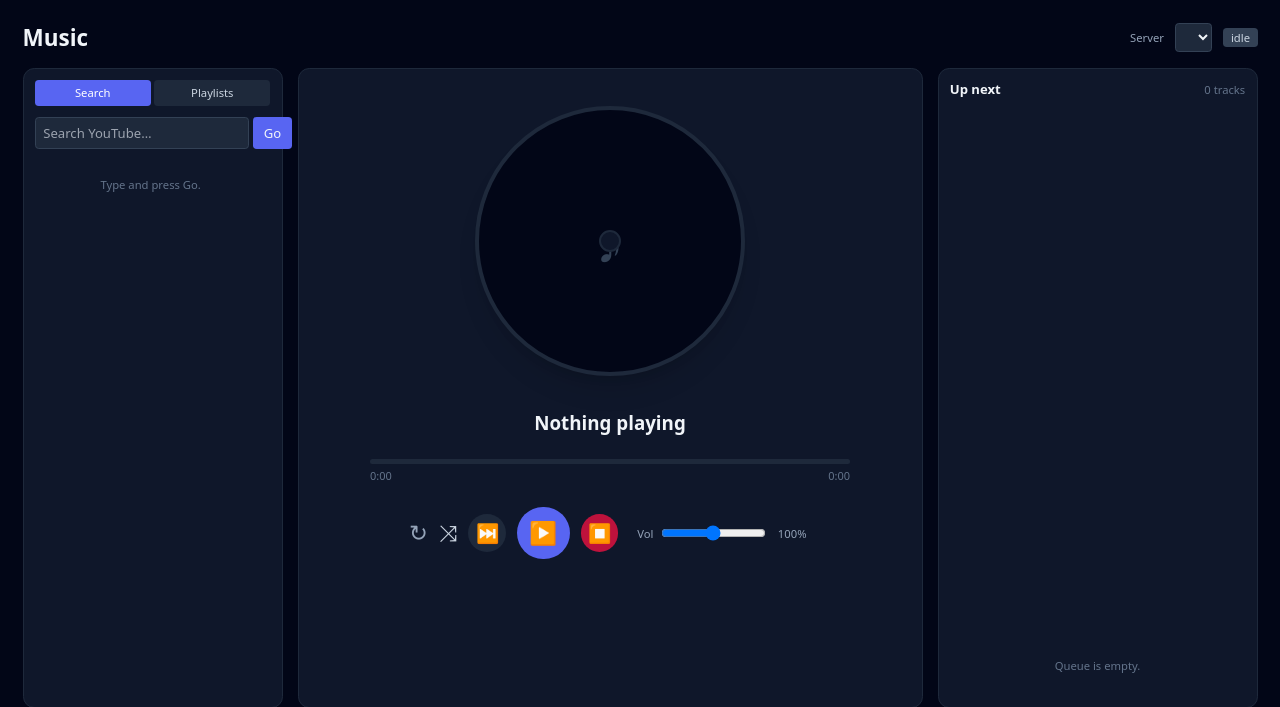
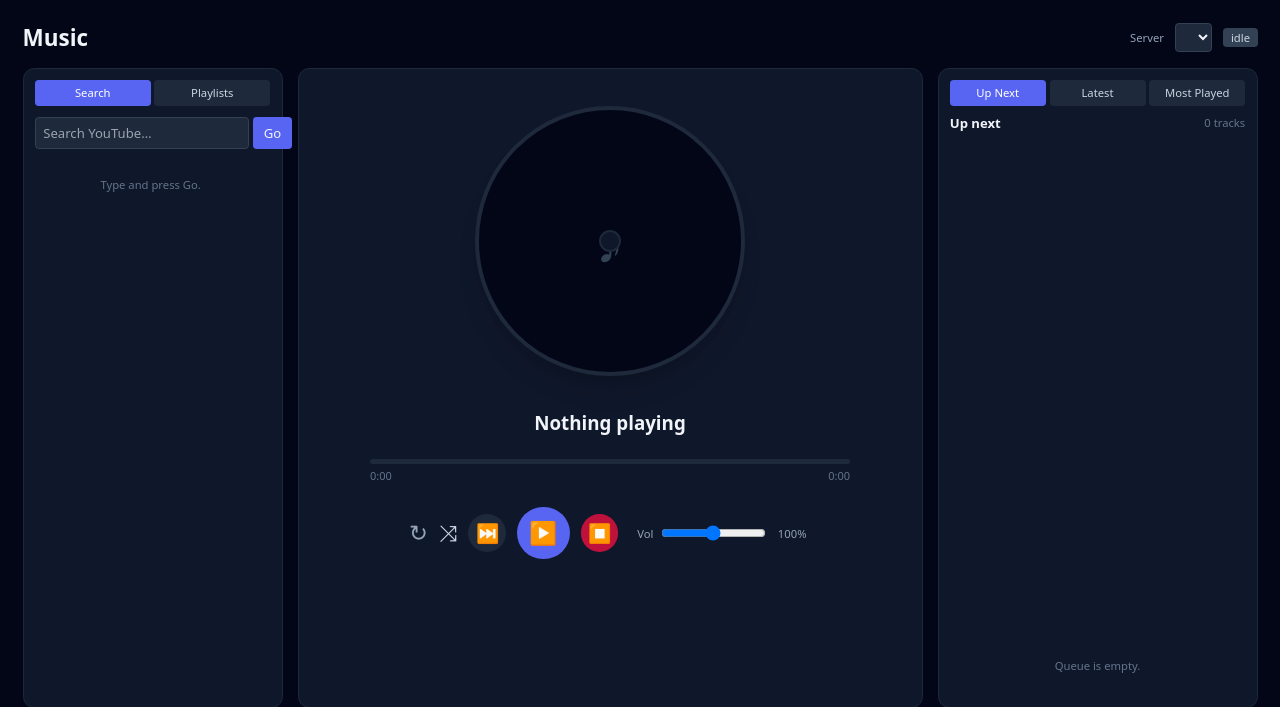
Before and after one commit to VeridonNetzwerk/Cognix, a Python web app: template web/templates/music.html in a window 1280 px wide. Shown: the top 707 px of the page. Run offline with Jinja, Linux system fonts and the light colour scheme; the template is opened without the code that fills it: most values are stand-ins (such as "Sample title", 1, 10 or a date in 2020); lists and menus that the app fills with data are empty; some libraries are stand-ins or nearby versions.

Commit message:
feat: backup messages capture, music history tabs, welcome sub-tabs
- feat: backup snapshots now actually capture last N messages per text channel (max 1000)
- feat: music right pane has Up Next / Latest / Most Played tabs (uses /history endpoints)
- feat: welcome page join/leave/boost are sub-tabs instead of stacked sections
- chore: backups dialog message_limit label clarified (0 = none, max 1000)

```diff
--- a/web/templates/backups.html
+++ b/web/templates/backups.html
@@ -59,7 +59,8 @@
     </select>
     <input name="name" placeholder="Backup name (optional)"
            class="w-full bg-slate-800 border border-slate-700 rounded px-3 py-2" />
-    <input name="message_limit" type="number" min="0" value="0" placeholder="Message limit (reserved)"
+    <label class="block text-xs uppercase text-slate-400 mt-2 mb-1">Messages per channel <span class="text-slate-500 normal-case">(0 = none, max 1000)</span></label>
+    <input name="message_limit" type="number" min="0" max="1000" value="0"
            class="w-full bg-slate-800 border border-slate-700 rounded px-3 py-2" />
     <div class="flex justify-end gap-2 pt-2">
       <button type="button" onclick="this.closest('dialog').close()"
--- a/web/templates/music.html
+++ b/web/templates/music.html
@@ -126,8 +126,16 @@
       </div>
     </section>
 
-    <!-- RIGHT: Queue -->
+    <!-- RIGHT: Queue + History tabs -->
     <aside class="bg-slate-900 border border-slate-800 rounded-xl p-3 flex flex-col">
+      <div class="flex gap-1 mb-2 text-xs">
+        <button @click="rightTab='queue'" :class="rightTab==='queue' ? 'bg-brand-600 text-white' : 'bg-slate-800 text-slate-300'" class="flex-1 py-1.5 rounded">Up Next</button>
+        <button @click="rightTab='latest'; loadLatest()" :class="rightTab==='latest' ? 'bg-brand-600 text-white' : 'bg-slate-800 text-slate-300'" class="flex-1 py-1.5 rounded">Latest</button>
+        <button @click="rightTab='top'; loadTop()" :class="rightTab==='top' ? 'bg-brand-600 text-white' : 'bg-slate-800 text-slate-300'" class="flex-1 py-1.5 rounded">Most Played</button>
+      </div>
+
+      <template x-if="rightTab==='queue'">
+        <div class="flex flex-col flex-1 min-h-0">
           <div class="flex items-center justify-between mb-2">
             <h2 class="font-semibold text-sm">Up next</h2>
             <span class="text-xs text-slate-500" x-text="(state.queue?.length || 0) + ' tracks'"></span>
@@ -152,6 +160,54 @@
             </template>
           </ol>
           <div x-show="!state.queue || !state.queue.length" class="text-xs text-slate-500 text-center py-6">Queue is empty.</div>
+        </div>
+      </template>
+
+      <template x-if="rightTab==='latest'">
+        <div class="flex flex-col flex-1 min-h-0">
+          <div class="flex items-center justify-between mb-2">
+            <h2 class="font-semibold text-sm">Latest played</h2>
+            <button class="text-[10px] px-2 py-0.5 bg-slate-800 hover:bg-slate-700 rounded" @click="loadLatest()">Refresh</button>
+          </div>
+          <ol class="flex-1 overflow-auto scroll-thin space-y-1 pr-1">
+            <template x-for="(t, i) in latest" :key="'l'+i">
+              <li class="group flex items-center gap-2 p-1.5 rounded bg-slate-800/40 hover:bg-slate-800 cursor-pointer"
+                  @click="enqueue(t.url || t.title)">
+                <img :src="t.thumbnail || ''" class="w-8 h-8 object-cover rounded bg-slate-900 shrink-0">
+                <div class="min-w-0 flex-1">
+                  <div class="text-xs font-medium truncate" x-text="t.title"></div>
+                  <div class="text-[10px] text-slate-500 truncate" x-text="t.uploader || fmtTimeAgo(t.played_at)"></div>
+                </div>
+                <span class="text-[10px] text-slate-500 shrink-0" x-text="fmtTime(t.duration || 0)"></span>
+              </li>
+            </template>
+          </ol>
+          <div x-show="!latest.length" class="text-xs text-slate-500 text-center py-6">No history yet.</div>
+        </div>
+      </template>
+
+      <template x-if="rightTab==='top'">
+        <div class="flex flex-col flex-1 min-h-0">
+          <div class="flex items-center justify-between mb-2">
+            <h2 class="font-semibold text-sm">Most played</h2>
+            <button class="text-[10px] px-2 py-0.5 bg-slate-800 hover:bg-slate-700 rounded" @click="loadTop()">Refresh</button>
+          </div>
+          <ol class="flex-1 overflow-auto scroll-thin space-y-1 pr-1">
+            <template x-for="(t, i) in top" :key="'t'+i">
+              <li class="group flex items-center gap-2 p-1.5 rounded bg-slate-800/40 hover:bg-slate-800 cursor-pointer"
+                  @click="enqueue(t.url || t.title)">
+                <span class="text-[10px] text-slate-500 w-5 text-right" x-text="(i+1)"></span>
+                <img :src="t.thumbnail || ''" class="w-8 h-8 object-cover rounded bg-slate-900 shrink-0">
+                <div class="min-w-0 flex-1">
+                  <div class="text-xs font-medium truncate" x-text="t.title"></div>
+                  <div class="text-[10px] text-slate-500 truncate"><span x-text="t.plays"></span> plays</div>
+                </div>
+              </li>
+            </template>
+          </ol>
+          <div x-show="!top.length" class="text-xs text-slate-500 text-center py-6">No data yet.</div>
+        </div>
+      </template>
     </aside>
   </div>
 </div>
@@ -172,6 +228,9 @@ function musicPanel() {
              is_playing: false, is_paused: false, position: 0 },
     playlists: [],
     leftTab: 'search',
+    rightTab: 'queue',
+    latest: [],
+    top: [],
     query: '',
     results: [],
     searching: false,
@@ -212,6 +271,38 @@ function musicPanel() {
           this.playlists = Array.isArray(data) ? data : (data.items || []);
         }
       } catch (e) {}
+    },
+
+    async loadLatest() {
+      if (!this.serverId) return;
+      try {
+        const r = await fetch(`/api/v1/music/${this.serverId}/history?limit=50`, { credentials: 'same-origin' });
+        if (r.ok) {
+          const data = await r.json();
+          this.latest = data.items || [];
+        }
+      } catch (e) {}
+    },
+
+    async loadTop() {
+      if (!this.serverId) return;
+      try {
+        const r = await fetch(`/api/v1/music/${this.serverId}/history/top?limit=25`, { credentials: 'same-origin' });
+        if (r.ok) {
+          const data = await r.json();
+          this.top = data.items || [];
+        }
+      } catch (e) {}
+    },
+
+    fmtTimeAgo(iso) {
+      if (!iso) return '';
+      const d = new Date(iso).getTime();
+      const s = Math.floor((Date.now() - d) / 1000);
+      if (s < 60) return s + 's ago';
+      if (s < 3600) return Math.floor(s/60) + 'm ago';
+      if (s < 86400) return Math.floor(s/3600) + 'h ago';
+      return Math.floor(s/86400) + 'd ago';
     },
 
     async cmd(action, body) {
```
Also changed, not shown: bot/cogs/backups.py (+24 -1 lines), web/templates/welcome.html (+10 -1 lines). Lines whose indentation alone changed are shown as unchanged.
